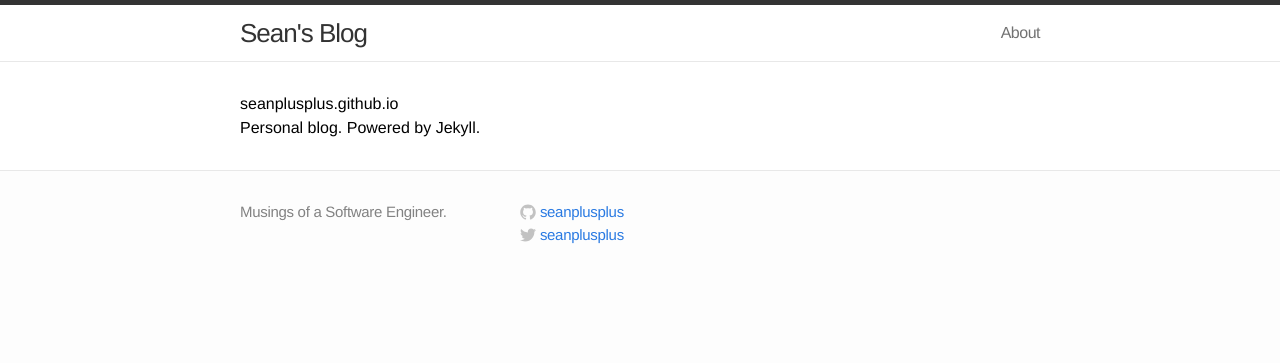
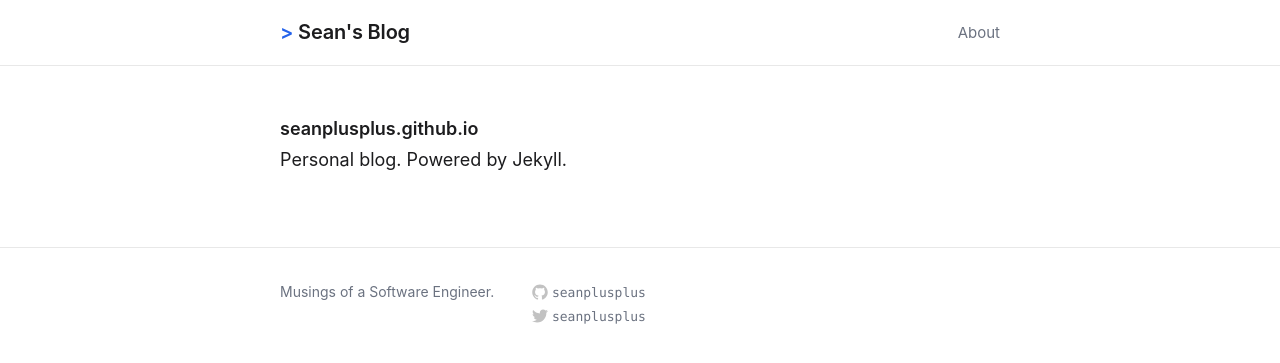
Before and after one commit to SeanPlusPlus/seanplusplus.github.io, a Jekyll site: the page built from README.md, in a window 1280 px wide. Shown: the top 363 px of the page. Built offline with Jekyll 4.4.1, drawn with Linux system fonts in a browser that asks for light colours; our own code applies the rules of GitHub Pages for plain Markdown files.

Commit message:
style: modernize blog typography and code styling
System sans at 18px/1.7 on a 720px measure, bolder headings,
monospace dates and meta, neutral code blocks, hairline header.
Table styles unchanged.

Co-Authored-By: Claude Opus 5.5 <noreply@anthropic.com>

```diff
--- a/css/main.css
+++ b/css/main.css
@@ -1,5 +1,18 @@
 /* Base */
 /* ----------------------------------------------------------*/
+
+:root {
+  --ink: #1c1c1e;
+  --muted: #6b7280;
+  --faint: #9ca3af;
+  --rule: #e8e8e8;
+  --accent: #2563eb;
+  --code-bg: #f4f4f6;
+  --code-border: #e6e6ea;
+  --sans: -apple-system, BlinkMacSystemFont, "Segoe UI", Inter, Roboto,
+    Helvetica, Arial, sans-serif;
+  --mono: ui-monospace, SFMono-Regular, "SF Mono", Menlo, Consolas, monospace;
+}
 
 * {
   margin: 0;
@@ -9,18 +22,22 @@
 html, body { height: 100%; }
 
 body {
-  font-family: Helvetica, Arial, sans-serif;
-  font-size: 16px;
-  line-height: 1.5;
-  font-weight: 300;
-  background-color: #fdfdfd;
+  font-family: var(--sans);
+  font-size: 18px;
+  line-height: 1.7;
+  font-weight: 400;
+  color: var(--ink);
+  background-color: #fff;
+  -webkit-font-smoothing: antialiased;
+  text-rendering: optimizeLegibility;
 }
 
-h1, h2, h3, h4, h5, h6 { font-size: 100%; font-weight: 400; }
+::selection { background: #dbe6fd; }
 
-a         { color: #2a7ae2; text-decoration: none; }
-a:hover   { color: #000; text-decoration: underline; }
-a:visited { color: #205caa; }
+h1, h2, h3, h4, h5, h6 { font-size: 100%; font-weight: 600; }
+
+a       { color: var(--accent); text-decoration: none; }
+a:hover { text-decoration: underline; text-underline-offset: 3px; }
 
 /* Utility */
 
@@ -28,10 +45,9 @@ a:visited { color: #205caa; }
 .wrap:after { content:""; display:table; }
 .wrap:after { clear: both; }
 .wrap {
-  max-width: 800px;
-  padding: 0 30px;
+  max-width: 720px;
+  padding: 0 24px;
   margin: 0 auto;
-  zoom: 1;
 }
 
 
@@ -41,47 +57,55 @@ a:visited { color: #205caa; }
 /* Site header */
 
 .site-header {
-  border-top: 5px solid #333;
-  border-bottom: 1px solid #e8e8e8;
-  min-height: 56px;
-  background-color: white;
+  border-bottom: 1px solid var(--rule);
+  min-height: 64px;
+  background-color: #fff;
 }
 
 .site-title,
 .site-title:hover,
 .site-title:visited {
   display: block;
-  color: #333;
-  font-size: 26px;
-  letter-spacing: -1px;
+  color: var(--ink);
+  font-size: 20px;
+  font-weight: 600;
+  letter-spacing: -0.01em;
   float: left;
-  line-height: 56px;
+  line-height: 64px;
   position: relative;
   z-index: 1;
+  text-decoration: none;
+}
+
+.site-title::before {
+  content: "> ";
+  color: var(--accent);
 }
 
 .site-nav {
   float: right;
-  line-height: 56px;
+  line-height: 64px;
 }
 
 .site-nav .page-link {
   margin-left: 20px;
-  color: #727272;
-  letter-spacing: -.5px;
+  color: var(--muted);
+  font-size: 15px;
 }
+
+.site-nav .page-link:hover { color: var(--ink); }
 
 /* Site footer */
 
 .site-footer {
-  border-top: 1px solid #e8e8e8;
-  padding: 30px 0;
+  border-top: 1px solid var(--rule);
+  padding: 32px 0;
+  margin-top: 24px;
 }
 
 .footer-heading {
   font-size: 18px;
-  font-weight: 300;
-  letter-spacing: -.5px;
+  font-weight: 400;
   margin-bottom: 15px;
 }
 
@@ -106,10 +130,14 @@ a:visited { color: #205caa; }
 
 .site-footer li,
 .site-footer p {
-  font-size: 15px;
-  letter-spacing: -.3px;
-  color: #828282;
+  font-size: 14px;
+  color: var(--muted);
 }
+
+.site-footer a { color: var(--muted); }
+.site-footer a:hover { color: var(--ink); }
+
+.site-footer .username { font-family: var(--mono); font-size: 13px; }
 
 .github-icon-svg,
 .twitter-icon-svg {
@@ -125,7 +153,7 @@ a:visited { color: #205caa; }
 /* ----------------------------------------------------------*/
 
 .page-content {
-  padding: 30px 0;
+  padding: 48px 0;
   background-color: #fff;
 }
 
@@ -137,42 +165,56 @@ a:visited { color: #205caa; }
 
 .posts { list-style-type: none; }
 
-.posts li { margin-bottom: 30px; }
+.posts li { margin-bottom: 44px; }
 
 .posts .post-link {
-  font-size: 20px;
-  letter-spacing: -1px;
-  line-height: 1;
+  font-size: 22px;
+  font-weight: 600;
+  letter-spacing: -0.015em;
+  line-height: 1.3;
+  color: var(--ink);
 }
+
+.posts .post-link:hover { color: var(--accent); text-decoration: none; }
 
 .posts .post-date {
   display: block;
-  font-size: 15px;
-  color: #818181;
+  font-family: var(--mono);
+  font-size: 13px;
+  color: var(--faint);
+  margin-bottom: 4px;
+}
+
+.posts li p {
+  margin-top: 6px;
+  color: #4b5563;
 }
 
 
 /* Post styles */
 /* ----------------------------------------------------------*/
 
-.post-header { margin: 10px 0 30px; }
+.post-header { margin: 8px 0 40px; }
 
 .post-header h1 {
-  font-size: 36px;
-  letter-spacing: -1.75px;
-  line-height: 1;
-  font-weight: 300;
+  font-size: clamp(30px, 5vw, 40px);
+  letter-spacing: -0.025em;
+  line-height: 1.15;
+  font-weight: 700;
 }
 
 .post-header .meta {
-  font-size: 15px;
-  color: #818181;
-  margin-top: 5px;
+  font-family: var(--mono);
+  font-size: 13px;
+  color: var(--muted);
+  margin-top: 12px;
 }
 
 .post-content { margin: 0 0 30px; }
 
-.post-content > * { margin: 20px 0; }
+.post-content > * { margin: 24px 0; }
+
+.post-content a { text-decoration: underline; text-decoration-thickness: 1px; text-underline-offset: 3px; }
 
 .post-content h1,
 .post-content h2,
@@ -180,35 +222,32 @@ a:visited { color: #205caa; }
 .post-content h4,
 .post-content h5,
 .post-content h6 {
-  line-height: 1;
-  font-weight: 300;
-  margin: 40px 0 20px;
+  line-height: 1.25;
+  font-weight: 600;
+  letter-spacing: -0.015em;
+  margin: 48px 0 16px;
 }
 
-.post-content h2 {
-  font-size: 32px;
-  letter-spacing: -1.25px;
+.post-content h2 { font-size: 26px; }
+
+.post-content h3 { font-size: 21px; }
+
+.post-content h4 { font-size: 18px; }
+
+.post-content blockquote {
+  border-left: 3px solid var(--rule);
+  padding-left: 20px;
+  color: var(--muted);
+  margin: 32px 0;
 }
 
-.post-content h3 {
-  font-size: 26px;
-  letter-spacing: -1px;
+.post-content hr {
+  border: 0;
+  border-top: 1px solid var(--rule);
+  margin: 40px 0;
 }
 
-.post-content h4 {
-  font-size: 20px;
-  letter-spacing: -1px;
-}
-
-.post-content blockquote {
-  border-left: 4px solid #e8e8e8;
-  padding-left: 20px;
-  font-size: 18px;
-  opacity: .6;
-  letter-spacing: -1px;
-  font-style: italic;
-  margin: 30px 0;
-}
+.post-content img { max-width: 100%; height: auto; }
 
 .post-content ul,
 .post-content ol { padding-left: 20px; }
@@ -219,6 +258,7 @@ a:visited { color: #205caa; }
   display: block;
   overflow-x: auto;
   -webkit-overflow-scrolling: touch;
+  font-size: 16px;
 }
 
 .post-content th,
@@ -230,42 +270,48 @@ a:visited { color: #205caa; }
 
 .post-content th {
   background-color: #f6f6f6;
-  font-weight: 400;
+  font-weight: 600;
 }
 
 .post pre,
 .post code {
-  border: 1px solid #d5d5e9;
-  background-color: #eef;
-  padding: 8px 12px;
-  border-radius: 3px;
-  font-size: 15px;
-  overflow: auto;
+  font-family: var(--mono);
+  font-size: 0.85em;
+  background-color: var(--code-bg);
+  border: 1px solid var(--code-border);
+  border-radius: 6px;
   white-space: pre-wrap;
   word-wrap: break-word;
 }
 
-.post code { padding: 1px 5px; white-space: nowrap; }
+.post pre {
+  font-size: 15px;
+  line-height: 1.55;
+  padding: 14px 16px;
+  overflow: auto;
+}
+
+.post code { padding: 0.1em 0.35em; white-space: nowrap; }
 
 .post ul,
 .post ol { margin-left: 1.35em; }
 
 .post pre code {
   white-space: inherit;
+  font-size: inherit;
+  background: none;
   border: 0;
-  padding-right: 0;
-  padding-left: 0;
+  padding: 0;
 }
 
 /* terminal */
 .post pre.terminal {
   border: 1px solid #000;
-  background-color: #333;
+  background-color: #1c1c1e;
   color: #FFF;
-  border-radius: 3px;
 }
 
-.post pre.terminal code { background-color: #333; }
+.post pre.terminal code { background-color: transparent; }
 
 /* custom CSS mods */
 .imgright { float: right; margin-left: 10px; }
@@ -362,15 +408,16 @@ a:visited { color: #205caa; }
 }
 
 @media screen and (max-width: 600px) {
-  .wrap { padding: 0 12px; }
+  body { font-size: 17px; }
+  .wrap { padding: 0 16px; }
+  .page-content { padding: 32px 0; }
   .site-nav .page-link {
     margin-left: 10px;
   }
-  .post-header h1 { font-size: 36px; }
-  .post-content h2 { font-size: 28px; }
-  .post-content h3 { font-size: 22px; }
+  .post-content h2 { font-size: 23px; }
+  .post-content h3 { font-size: 20px; }
   .post-content h4 { font-size: 18px; }
-  .post-content blockquote { padding-left: 10px; }
+  .post-content blockquote { padding-left: 12px; }
   .post-content ul,
   .post-content ol { padding-left: 10px; }
   .site-footer .column {
```
Also changed, not shown: _posts/2026-11-27-the-half-chiclet-problem.md (renamed from _posts/2026-11-27-half-a-chiclet-at-a-time.md).
